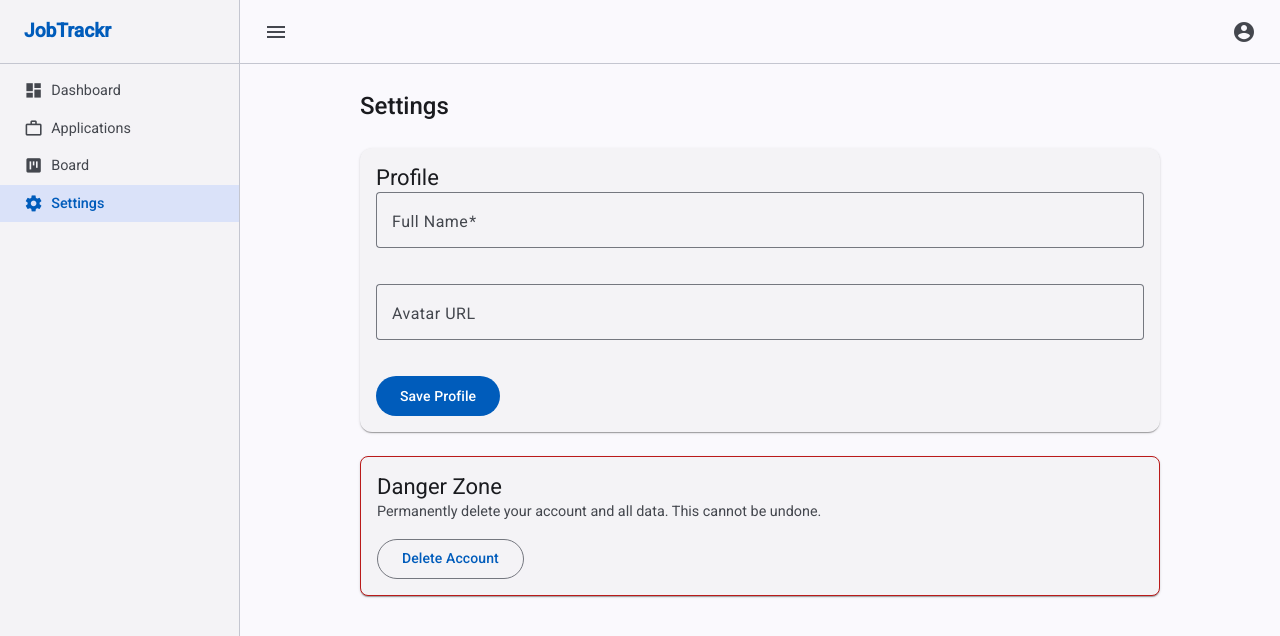
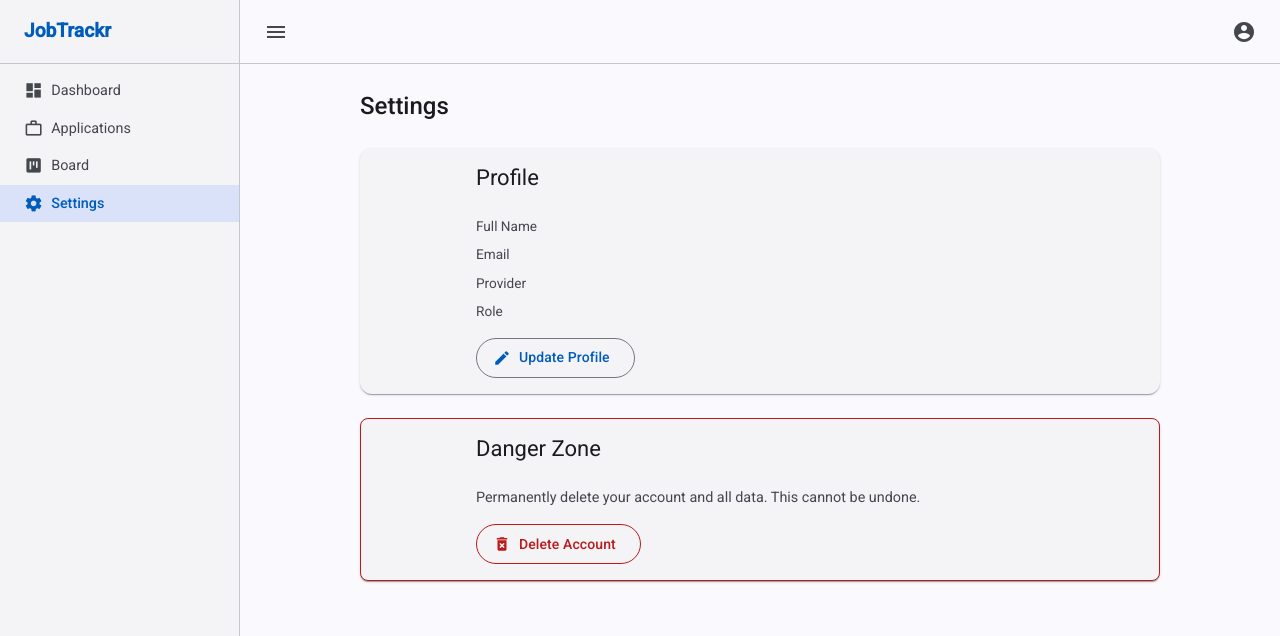
Before and after one commit to tkrsatyam/jobtrackr, an Angular app in the folder frontend/jobtrackr-fe/: page /settings in a window 1280 px wide. Shown: the top 636 px of the page. Built offline with nearby package versions, Linux system fonts and the light colour scheme; no server answers.

Commit message:
feat: update authentication and settings components for improved user experience and styling

```diff
--- a/frontend/jobtrackr-fe/src/app/features/auth/login/login.component.html
+++ b/frontend/jobtrackr-fe/src/app/features/auth/login/login.component.html
@@ -5,7 +5,7 @@
 <div class="auth-container">
     <mat-card class="auth-card">
         <mat-card-header>
-            <mat-card-title>Sign in to JobTrackr</mat-card-title>
+            <mat-card-title>Login to JobTrackr</mat-card-title>
         </mat-card-header>
 
         <mat-card-content>
@@ -33,7 +33,7 @@
                 <button mat-flat-button color="primary" type="submit" [disabled]="loading()" class="full-width">
                     @if (loading()) {
                         <mat-spinner diameter="20"/>
-                    } @else { Sign In }
+                    } @else { Login }
                 </button>
             </form>
             <p class="auth-link">Don't have an account? <a routerLink="/register">Register</a></p>
--- a/frontend/jobtrackr-fe/src/app/features/auth/register/register.component.html
+++ b/frontend/jobtrackr-fe/src/app/features/auth/register/register.component.html
@@ -44,7 +44,7 @@
                     } @else { Create Account }
                 </button>
             </form>
-            <p class="auth-link">Already have an account? <a routerLink="/login">Sign in</a></p>
+            <p class="auth-link">Already have an account? <a routerLink="/login">Login</a></p>
         </mat-card-content>
     </mat-card>
 </div>
--- a/frontend/jobtrackr-fe/src/app/features/settings/settings.component.html
+++ b/frontend/jobtrackr-fe/src/app/features/settings/settings.component.html
@@ -10,58 +10,109 @@
                 <mat-card-title>Profile</mat-card-title>
             </mat-card-header>
             <mat-card-content>
-                @if (currentUser()) {
-                    <p class="settings-meta">
-                        <strong>Email:</strong> {{ currentUser()!.email }}<br>
-                        <strong>Provider:</strong> {{ currentUser()!.provider }}
-                    </p>
+
+                <div class="profile-details">
+                    <div class="detail-row">
+                        <span class="detail-label">Full Name</span>
+                        <span class="detail-value">{{ currentUser()?.fullName }}</span>
+                    </div>
+                    <div class="detail-row">
+                        <span class="detail-label">Email</span>
+                        <span class="detail-value">{{ currentUser()?.email }}</span>
+                    </div>
+                    <div class="detail-row">
+                        <span class="detail-label">Provider</span>
+                        <span class="detail-value">{{ currentUser()?.provider }}</span>
+                    </div>
+                    <div class="detail-row">
+                        <span class="detail-label">Role</span>
+                        <span class="detail-value">{{ currentUser()?.role }}</span>
+                    </div>
+                </div>
+
+                <div class="card-actions">
+                    <button mat-stroked-button (click)="openProfileForm()">
+                        <mat-icon>edit</mat-icon> Update Profile
+                    </button>
+                    @if (isLocalUser()) {
+                        <button mat-stroked-button (click)="openPasswordForm()">
+                            <mat-icon>lock</mat-icon> Change Password
+                        </button>
                     }
-                <form [formGroup]="profileForm" (ngSubmit)="saveProfile()">
+                </div>
+            </mat-card-content>
+        </mat-card>
+
+        @if (showProfileForm()) {
+            <mat-card>
+                <mat-card-header>
+                    <mat-card-title>Update Profile</mat-card-title>
+                </mat-card-header>
+                <mat-card-content>
+                    <form [formGroup]="profileForm" (ngSubmit)="saveProfile()" class="settings-form">
                         <mat-form-field appearance="outline" class="full-width">
                             <mat-label>Full Name</mat-label>
                             <input matInput formControlName="fullName" />
+                            @if (profileForm.get('fullName')?.hasError('minLength') && profileForm.get('fullName')?.touched) {
+                                <mat-error>At least 2 characters</mat-error>
+                            }
                         </mat-form-field>
+
                         <!-- TODO Modify later when implementing Document service -->
                         <mat-form-field appearance="outline" class="full-width">
                             <mat-label>Avatar URL</mat-label>
                             <input matInput formControlName="avatarUrl" placeholder="https://...">
                         </mat-form-field>
+
+                        <div class="form-actions">
+                            <button mat-stroked-button type="button" (click)="cancelProfileForm()">
+                                Cancel
+                            </button>
                             <button mat-flat-button color="primary" type="submit" [disabled]="profileSaving()">
                                 @if (profileSaving()) {
                                     <mat-spinner diameter="20" />
                                 } @else {
-                            Save Profile
+                                    Save
                                 }
                             </button>
+                        </div>
                     </form>
                 </mat-card-content>
             </mat-card>
+            }
 
-        @if (isLocalUser()) {
+        @if (isLocalUser() && showPasswordForm()) {
             <mat-card>
                 <mat-card-header>
                     <mat-card-title>Change Password</mat-card-title>
                 </mat-card-header>
                 <mat-card-content>
-                    <form [formGroup]="passwordForm" (ngSubmit)="changePassword()">
+                    <form [formGroup]="passwordForm" (ngSubmit)="changePassword()" class="settings-form">
                         <mat-form-field appearance="outline" class="full-width">
                             <mat-label>Current Password</mat-label>
                             <input matInput formControlName="currentPassword" type="password" />
                         </mat-form-field>
+
                         <mat-form-field appearance="outline" class="full-width">
                             <mat-label>New Password</mat-label>
                             <input matInput formControlName="newPassword" type="password" />
-                            @if (passwordForm.get('newPassword')?.hasError('minLength')) {
+                            @if (passwordForm.get('newPassword')?.hasError('minLength') && passwordForm.get('newPassword')?.touched) {
                                 <mat-error>At least 8 characters</mat-error>
                             }
                         </mat-form-field>
+
+                        <div class="form-actions">
+                            <button mat-stroked-button type="button" (click)="cancelPasswordForm()">
+                                Cancel
+                            </button>
                             <button mat-flat-button color="primary" type="submit" [disabled]="passwordSaving()">
-                            @if (passwordSaving()) {
+                                @if (profileSaving()) {
                                     <mat-spinner diameter="20" />
                                 } @else {
-                                Change Password
+                                    Save
                                 }
                             </button>
+                        </div>
                     </form>
                 </mat-card-content>
             </mat-card>
@@ -73,10 +124,11 @@
             </mat-card-header>
             <mat-card-content>
                 <p>Permanently delete your account and all data. This cannot be undone.</p>
-                <button mat-stroked-button color="warn" (click)="deleteAccount()">
-                    Delete Account
+                <button mat-stroked-button class="delete-btn" (click)="deleteAccount()">
+                    <mat-icon>delete_forever</mat-icon> Delete Account
                 </button>
             </mat-card-content>
         </mat-card>
+
     </div>
 </div>
--- a/frontend/jobtrackr-fe/src/app/features/settings/settings.component.scss
+++ b/frontend/jobtrackr-fe/src/app/features/settings/settings.component.scss
@@ -1,34 +1,81 @@
 .page-header {
-  margin: 0 auto;
   max-width: 800px;
   width: 100%;
+  margin: 0 auto var(--spacing-lg);
 
   h1 {
     font-size: 1.5rem;
     font-weight: 500;
-    margin-bottom: var(--spacing-lg);
   }
 }
 
 .settings-grid {
+  max-width: 800px;
+  width: 100%;
+  margin: 0 auto;
   display: flex;
   flex-direction: column;
   gap: var(--spacing-lg);
-  max-width: 800px;
+}
+
+mat-card-title {
+  margin-bottom: var(--spacing-lg);
+}
+
+mat-card-header, mat-card-content {
+  margin: 0 auto;
+  max-width: 600px;
   width: 100%;
-  margin: 0 auto;
+}
+
+.profile-details {
+  display: flex;
+  flex-direction: column;
+  gap: var(--spacing-sm);
+  margin-bottom: var(--spacing-md);
+}
+
+.detail-row {
+  display: flex;
+  align-items: center;
+  gap: var(--spacing-sm);
+
+  .detail-label {
+    font-size: 0.85rem;
+    color: var(--mat-sys-on-surface-variant);
+    min-width: 80px;
+    flex-shrink: 0;
+  }
+
+  .detail-value {
+    font-size: 0.9rem;
+    font-weight: 500;
+  }
+}
+
+.card-actions {
+  display: flex;
+  gap: var(--spacing-sm);
+  flex-wrap: wrap;
+}
+
+.settings-form {
+  display: flex;
+  flex-direction: column;
+  gap: var(--spacing-sm);
 }
 
 .full-width {
   width: 100%;
-  margin-bottom: var(--spacing-md);
+  max-width: 600px;
 }
 
-.settings-meta {
-  font-size: 0.85rem;
-  color: var(--mat-sys-on-surface-variant);
-  margin-bottom: var(--spacing-md);
-  line-height: 1.6;
+.form-actions {
+  display: flex;
+  justify-content: flex-end;
+  gap: var(--spacing-sm);
+  margin-top: var(--spacing-xs);
+  max-width: 600px;
 }
 
 .danger-card {
@@ -41,3 +88,8 @@
     margin-bottom: var(--spacing-md);
   }
 }
+
+.delete-btn {
+  color: var(--mat-sys-error) !important;
+  border-color: var(--mat-sys-error) !important;
+}
--- a/frontend/jobtrackr-fe/src/app/features/settings/settings.component.ts
+++ b/frontend/jobtrackr-fe/src/app/features/settings/settings.component.ts
@@ -12,6 +12,7 @@ import { MatDialog } from '@angular/material/dialog';
 import { MatSnackBar } from '@angular/material/snack-bar';
 import { Router } from '@angular/router';
 import { ConfirmDialogComponent } from '../../shared/components/confirm-dialog/confirm-dialog.component';
+import { MatIconModule } from '@angular/material/icon';
 
 @Component({
   selector: 'app-settings',
@@ -22,7 +23,8 @@ import { ConfirmDialogComponent } from '../../shared/components/confirm-dialog/c
     MatButtonModule,
     MatCardModule,
     MatDividerModule,
-    MatProgressSpinnerModule
+    MatProgressSpinnerModule,
+    MatIconModule
   ],
   templateUrl: './settings.component.html',
   styleUrl: './settings.component.scss',
@@ -37,6 +39,9 @@ export class SettingsComponent implements OnInit {
 
   currentUser = this.authService.currentUser;
   isLocalUser = computed(() => this.currentUser()?.provider === 'LOCAL');
+
+  showProfileForm = signal(false);
+  showPasswordForm = signal(false);
 
   profileSaving = signal(false);
   passwordSaving = signal(false);
@@ -53,22 +58,48 @@ export class SettingsComponent implements OnInit {
 
   ngOnInit(): void {
     if (!this.currentUser()) {
-      this.authService.getProfile().subscribe(user => {
-        this.profileForm.patchValue({ fullName: user.fullName, avatarUrl: user.avatarUrl ?? '' });
+      this.authService.getProfile().subscribe();
+    }
+  }
+
+  openProfileForm(): void {
+    const user = this.currentUser();
+    if (user) {
+      this.profileForm.patchValue({
+        fullName: user.fullName,
+        avatarUrl: user.avatarUrl ?? ''
       });
-    } else {
-      const u = this.currentUser()!;
-      this.profileForm.patchValue({ fullName: u.fullName, avatarUrl: u.avatarUrl ?? '' });
     }
+    this.showProfileForm.set(true);
+    this.showPasswordForm.set(false);
+  }
+
+  cancelProfileForm(): void {
+    this.showProfileForm.set(false);
+    this.profileForm.reset();
+  }
+
+  openPasswordForm(): void {
+    this.showPasswordForm.set(true);
+    this.showProfileForm.set(false);
+  }
+
+  cancelPasswordForm(): void {
+    this.showPasswordForm.set(false);
+    this.passwordForm.reset();
   }
 
   saveProfile(): void {
     if (this.profileForm.invalid) return;
     this.profileSaving.set(true);
     const raw = this.profileForm.getRawValue();
-    this.authService.updateProfile({ fullName: raw.fullName, avatarUrl: raw.avatarUrl || undefined }).subscribe({
+    this.authService.updateProfile({
+      fullName: raw.fullName,
+      avatarUrl: raw.avatarUrl || undefined
+    }).subscribe({
       next: () => {
         this.profileSaving.set(false);
+        this.showProfileForm.set(false);
         this.snackBar.open('Profile updated', 'OK', { duration: 3000 });
       },
       error: () => this.profileSaving.set(false)
@@ -82,6 +113,7 @@ export class SettingsComponent implements OnInit {
     this.authService.changePassword(raw.currentPassword, raw.newPassword).subscribe({
       next: () => {
         this.passwordSaving.set(false);
+        this.showPasswordForm.set(false);
         this.passwordForm.reset();
         this.snackBar.open('Password changed', 'OK', { duration: 3000 });
       },
--- a/frontend/jobtrackr-fe/src/app/layout/topbar/topbar.component.ts
+++ b/frontend/jobtrackr-fe/src/app/layout/topbar/topbar.component.ts
@@ -4,6 +4,8 @@ import { MatIconModule } from '@angular/material/icon';
 import { MatMenuModule } from '@angular/material/menu';
 import { RouterLink } from '@angular/router';
 import { AuthService } from '../../features/auth/services/auth.service';
+import { MatDialog } from '@angular/material/dialog';
+import { ConfirmDialogComponent } from '../../shared/components/confirm-dialog/confirm-dialog.component';
 
 @Component({
   selector: 'app-topbar',
@@ -18,12 +20,23 @@ import { AuthService } from '../../features/auth/services/auth.service';
 })
 export class TopbarComponent {
   private authService = inject(AuthService);
+  private dialog = inject(MatDialog);
 
   menuToggle = output<void>();
 
   currentUser = this.authService.currentUser;
 
   logout(): void {
-    this.authService.logout();
+    const ref = this.dialog.open(ConfirmDialogComponent, {
+      data: {
+        title: 'Logout',
+        message: 'Are you sure you want to log out?',
+        confirmLabel: 'Logout'
+      }
+    });
+    ref.afterClosed().subscribe(confirmed => {
+      if (!confirmed) return;
+      this.authService.logout();
+    });
   }
 }
--- a/frontend/jobtrackr-fe/src/app/shared/components/confirm-dialog/confirm-dialog.component.html
+++ b/frontend/jobtrackr-fe/src/app/shared/components/confirm-dialog/confirm-dialog.component.html
@@ -4,7 +4,7 @@
     <button mat-button mat-dialog-close>{{ data.cancelLabel ?? 'Cancel' }}</button>
     <button
         mat-flat-button
-        [color]="data.destructive ? 'warn' : 'primary'"
+        [class.destructive-btn]="data.destructive"
         [mat-dialog-close]="true">
         {{ data.confirmLabel ?? 'Confirm' }}
     </button>
--- a/frontend/jobtrackr-fe/src/app/shared/components/confirm-dialog/confirm-dialog.component.scss
+++ b/frontend/jobtrackr-fe/src/app/shared/components/confirm-dialog/confirm-dialog.component.scss
@@ -0,0 +1,4 @@
+.destructive-btn {
+  background-color: var(--mat-sys-error) !important;
+  color: var(--mat-sys-on-error) !important;
+}
--- a/frontend/jobtrackr-fe/src/app/shared/components/status-timeline/status-timeline.component.scss
+++ b/frontend/jobtrackr-fe/src/app/shared/components/status-timeline/status-timeline.component.scss
@@ -12,8 +12,8 @@
     &:not(:last-child)::before {
         content: '';
         position: absolute;
-        left: var(--spacing-sm);
-        top: var(--spacing-md);
+        left: 7px;  //hardcoded for better alignment
+        top: 19px;  //hardcoded for better alignment
         bottom: 0;
         width: var(--spacing-xxs);
         background: var(--mat-sys-outline-variant);
```
Lines whose indentation alone changed are shown as unchanged.
